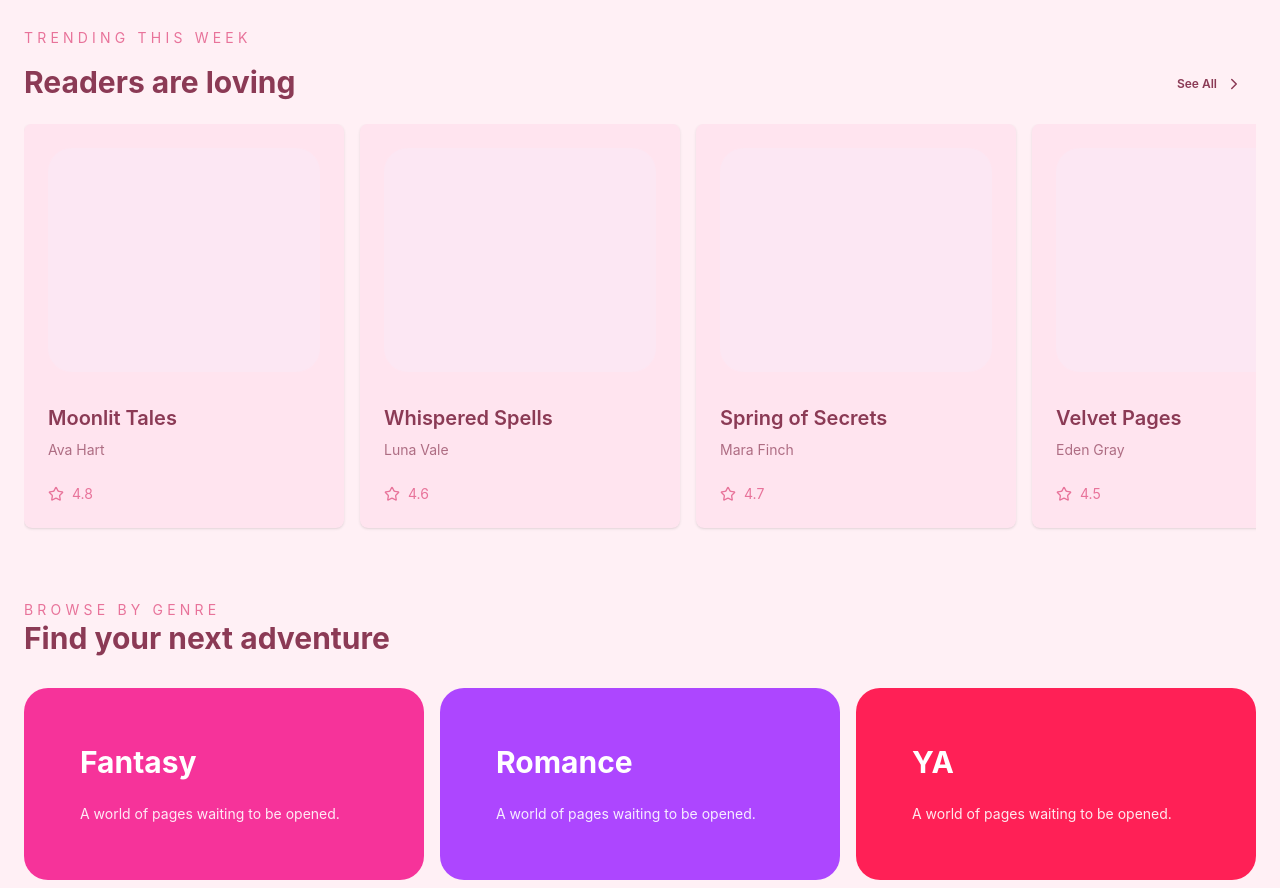
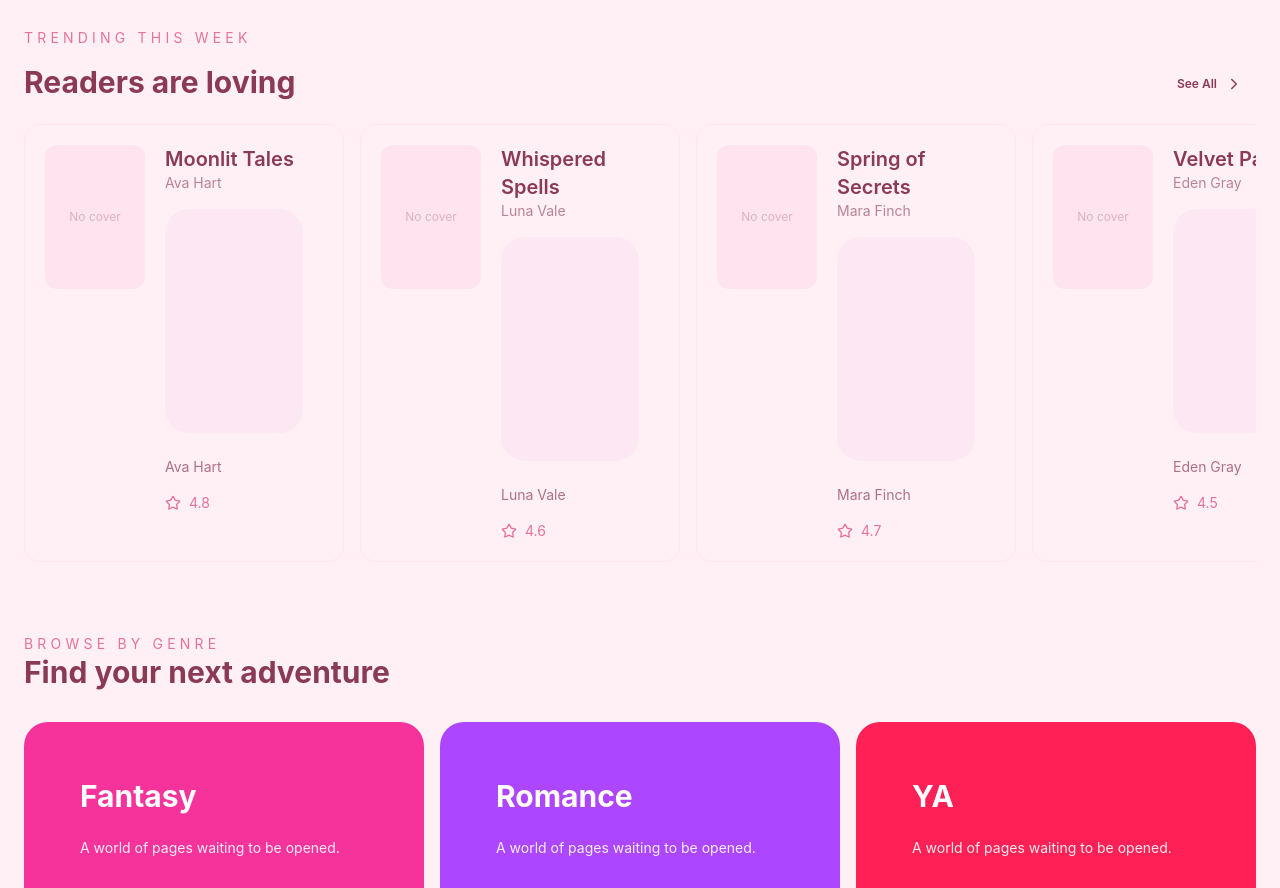
Before and after one commit to anjiabdallah/Bookify, a React (Vite) app in the folder client/: page / in a window 1280 px wide. Shown: the part 900-1788 px from the top of the page. Built offline with nearby package versions, Linux system fonts and the light colour scheme.

Commit message:
create BookCard component

```diff
--- /dev/null
+++ b/client/src/components/BookCard.tsx
@@ -0,0 +1,50 @@
+import { type ReactNode } from 'react';
+
+type BookCardProps = {
+  coverUrl?: string | null;
+  title: string;
+  author: string;
+  topRight?: ReactNode;
+  children?: ReactNode;
+  className?: string;
+};
+
+function BookCard({
+  coverUrl,
+  title,
+  author,
+  topRight,
+  children,
+  className = '',
+}: BookCardProps) {
+  return (
+    <article className={`rounded-2xl border border-base-200 bg-base-100 p-5 ${className}`.trim()}>
+      <div className="grid gap-5 lg:grid-cols-[100px_1fr_auto] lg:items-start">
+        <div className="h-36 w-full overflow-hidden rounded-xl bg-base-200">
+          {coverUrl
+            ? (
+                <img src={coverUrl} alt={title} className="h-full w-full object-cover" />
+              )
+            : (
+                <div className="flex h-full items-center justify-center text-xs text-base-content/30">
+                  No cover
+                </div>
+              )}
+        </div>
+
+        <div className="space-y-4">
+          <div className="flex flex-col gap-3 sm:flex-row sm:items-start sm:justify-between">
+            <div>
+              <h2 className="text-xl font-semibold text-base-content">{title}</h2>
+              <p className="text-sm text-base-content/60">{author}</p>
+            </div>
+            {topRight && <div>{topRight}</div>}
+          </div>
+          {children}
+        </div>
+      </div>
+    </article>
+  );
+}
+
+export default BookCard;
--- a/client/src/pages/HomePage.tsx
+++ b/client/src/pages/HomePage.tsx
@@ -2,6 +2,7 @@ import { BookOpen, Search, Star, Users, Plus, ChevronRight } from 'lucide-react'
 import { useState } from 'react';
 import { Link, useNavigate } from 'react-router-dom';
 
+import BookCard from '../components/BookCard';
 import PageCard from '../components/PageCard';
 import PageSectionHeader from '../components/PageSectionHeader';
 import { useAuth } from '../context/useAuth';
@@ -120,18 +121,20 @@ function HomePage() {
             />
             <div className="flex gap-4 overflow-x-auto pb-2">
               {trendingBooks.map(book => (
-                <div key={book.title} className="card w-80 shrink-0 bg-base-200 shadow-sm">
-                  <div className="card-body">
-                    <div className="h-56 rounded-3xl bg-pink-100" />
-                    <h3 className="mt-6 text-xl font-semibold">{book.title}</h3>
-                    <p className="text-sm text-base-content/70">{book.author}</p>
-                    <div className="mt-4 flex items-center gap-2 text-sm text-primary">
-                      <Star size={16} />
-                      {' '}
-                      {book.rating}
-                    </div>
+                <BookCard
+                  key={book.title}
+                  title={book.title}
+                  author={book.author}
+                  className="w-80 shrink-0"
+                >
+                  <div className="h-56 rounded-3xl bg-pink-100" />
+                  <p className="mt-6 text-sm text-base-content/70">{book.author}</p>
+                  <div className="mt-4 flex items-center gap-2 text-sm text-primary">
+                    <Star size={16} />
+                    {' '}
+                    {book.rating}
                   </div>
-                </div>
+                </BookCard>
               ))}
             </div>
           </section>
@@ -231,17 +234,13 @@ function HomePage() {
 
               <div className="mt-8 grid gap-4">
                 {filteredBooks.map(book => (
-                  <div key={book.title} className="card bg-base-100 shadow-sm">
-                    <div className="card-body">
-                      <div className="flex flex-col gap-4 sm:flex-row sm:items-center sm:justify-between">
-                        <div>
-                          <h3 className="text-xl font-semibold">{book.title}</h3>
-                          <p className="text-sm text-base-content/70">{book.author}</p>
-                        </div>
-                        <div className="badge badge-outline">{book.status}</div>
-                      </div>
-                    </div>
-                  </div>
+                  <BookCard
+                    key={book.title}
+                    title={book.title}
+                    author={book.author}
+                    topRight={<span className="badge badge-outline">{book.status}</span>}
+                    className="shadow-sm"
+                  />
                 ))}
               </div>
             </div>
--- a/client/src/pages/MyBooksPage.tsx
+++ b/client/src/pages/MyBooksPage.tsx
@@ -2,6 +2,7 @@ import { BookOpen, Bookmark, CheckCircle, Star, XCircle } from 'lucide-react';
 import { type ReactNode, useEffect, useMemo } from 'react';
 import { Link, useNavigate } from 'react-router-dom';
 
+import BookCard from '../components/BookCard';
 import PageCard from '../components/PageCard';
 import { useAuth } from '../context/useAuth';
 import { useAsync } from '../hooks/useAsync';
@@ -209,20 +210,26 @@ function MyBooksPage() {
                     : (
                         <div className="grid gap-4 md:grid-cols-2">
                           {books.map(book => (
-                            <article key={book.id} className="rounded-2xl border border-base-200 bg-base-100 p-4 shadow-sm">
-                              <div className="grid gap-4 sm:grid-cols-[80px_1fr_auto] sm:items-center">
-                                <div className="h-20 w-20 overflow-hidden rounded-xl bg-base-200">
-                                  {book.cover_url
+                            <BookCard
+                              key={book.id}
+                              coverUrl={book.cover_url}
+                              title={book.title}
+                              author={book.author}
+                              topRight={status === 'read'
                                 ? (
-                                        <img src={book.cover_url} alt={book.title} className="h-full w-full object-cover" />
+                                    <Link to={`/book/${book.google_books_id}`} className="badge badge-outline badge-sm">
+                                      View details
+                                    </Link>
                                   )
                                 : (
-                                        <div className="flex h-full items-center justify-center text-base-content/50">No cover</div>
+                                    <span className={`${badgeClass} gap-2`}>
+                                      ✔
+                                      {' '}
+                                      {status === 'want_to_read' ? 'To read' : status === 'dnf' ? 'DNFed' : 'Reading'}
+                                    </span>
                                   )}
-                                </div>
-                                <div className="space-y-2">
-                                  <h3 className="text-lg font-semibold">{book.title}</h3>
-                                  <p className="text-sm text-base-content/60">{book.author}</p>
+                              className="p-4 shadow-sm"
+                            >
                               {status === 'read'
                                 ? (
                                     <div className="flex items-center gap-2">
@@ -251,24 +258,7 @@ function MyBooksPage() {
                                       <span>☆</span>
                                     </div>
                                   )}
-                                </div>
-                                <div className="flex items-start justify-end">
-                                  {status === 'read'
-                                    ? (
-                                        <Link to={`/book/${book.google_books_id}`} className="badge badge-outline badge-sm">
-                                          View details
-                                        </Link>
-                                      )
-                                    : (
-                                        <span className={`${badgeClass} gap-2`}>
-                                          ✔
-                                          {' '}
-                                          {status === 'want_to_read' ? 'To read' : status === 'dnf' ? 'DNFed' : 'Reading'}
-                                        </span>
-                                      )}
-                                </div>
-                              </div>
-                            </article>
+                            </BookCard>
                           ))}
                         </div>
                       )}
--- a/client/src/pages/SearchPage.tsx
+++ b/client/src/pages/SearchPage.tsx
@@ -5,6 +5,7 @@ import { useForm } from 'react-hook-form';
 import { Link, useLocation, useNavigate } from 'react-router-dom';
 import { z } from 'zod';
 
+import BookCard from '../components/BookCard';
 import PageCard from '../components/PageCard';
 import { useAuth } from '../context/useAuth';
 import { useAsync } from '../hooks/useAsync';
@@ -115,27 +116,15 @@ function SearchPage() {
       <div className="mt-6 flex flex-col gap-4">
         {results.map((result) => {
           return (
-            <article key={result.google_books_id} className="rounded-2xl border border-base-200 bg-base-100 p-5">
-              <div className="grid gap-5 lg:grid-cols-[100px_1fr] lg:items-start">
-                <div className="h-36 w-full overflow-hidden rounded-xl bg-base-200">
-                  {result.cover_url
-                    ? (
-                        <img src={result.cover_url} alt={result.title} className="h-full w-full object-cover" />
-                      )
-                    : (
-                        <div className="flex h-full items-center justify-center text-xs text-base-content/30">
-                          No cover
-                        </div>
+            <BookCard
+              key={result.google_books_id}
+              coverUrl={result.cover_url}
+              title={result.title}
+              author={result.author}
+              topRight={(
+                <div className="badge badge-outline">{result.published_date ?? 'Unknown'}</div>
               )}
-                </div>
-                <div className="space-y-4">
-                  <div className="flex flex-col gap-3 sm:flex-row sm:items-start sm:justify-between">
-                    <div>
-                      <h2 className="text-xl font-semibold text-base-content">{result.title}</h2>
-                      <p className="text-sm text-base-content/60">{result.author}</p>
-                    </div>
-                    <div className="badge badge-outline">{result.published_date ?? 'Unknown'}</div>
-                  </div>
+            >
               <p className="text-sm text-base-content/70 line-clamp-3">{result.description ?? 'No description available.'}</p>
               <div className="flex flex-wrap gap-2">
                 <Link to={`/book/${result.google_books_id}`} className="btn btn-sm btn-primary rounded-xl">
@@ -152,9 +141,7 @@ function SearchPage() {
                   + Add to Shelf
                 </label>
               </div>
-                </div>
-              </div>
-            </article>
+            </BookCard>
           );
         })}
       </div>
```
Lines whose indentation alone changed are shown as unchanged.
